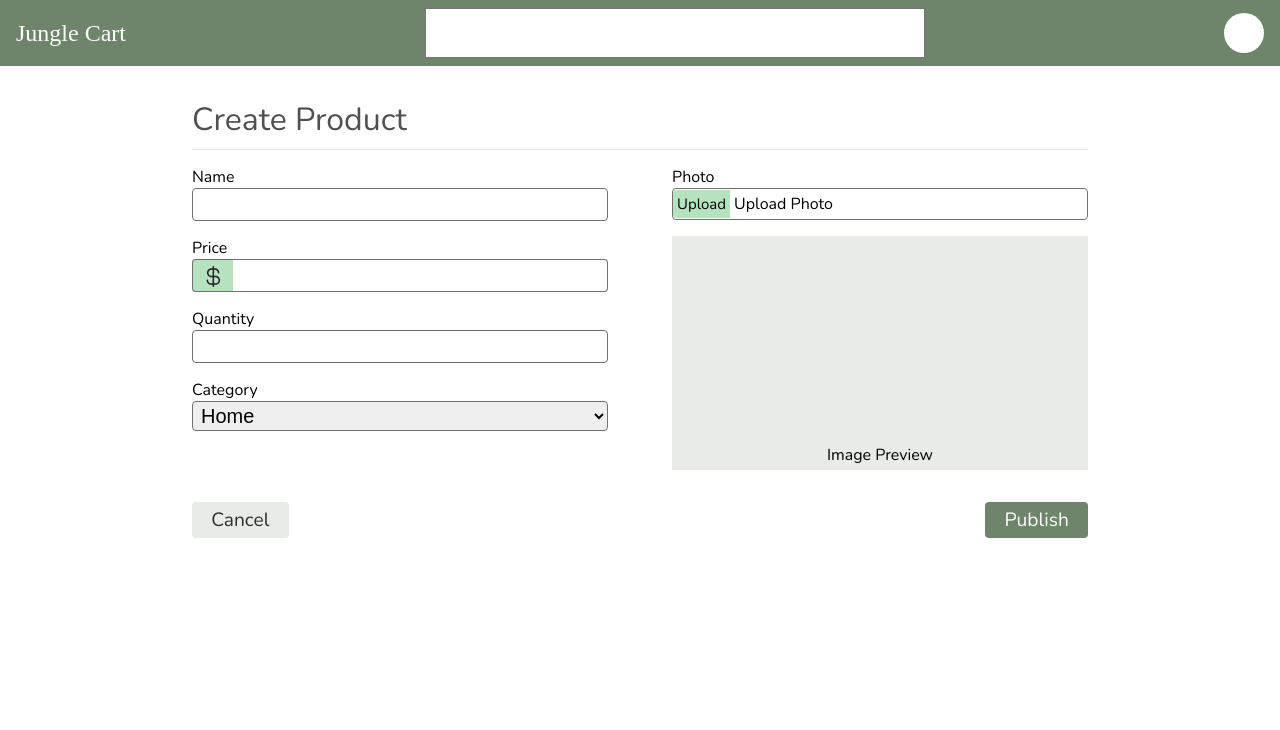
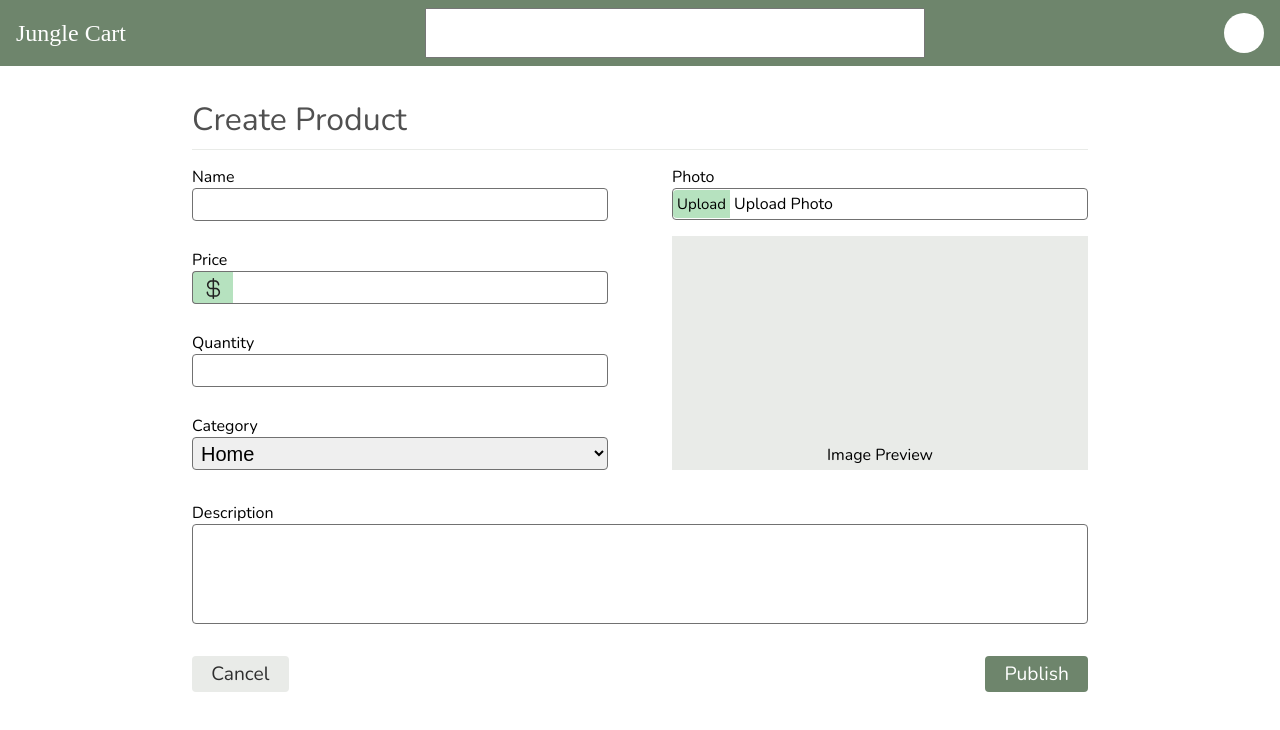
Before and after one commit to CPSC319-2022/JungleCart, a Next.js app in the folder frontend/: page /products/new in a window 1280 px wide. Shown: the top 730 px of the page. Built offline with nearby package versions, Linux system fonts and the light colour scheme; a web font is replaced by a local one.

Commit message:
Added description field

```diff
--- a/frontend/src/components/organisms/form/Form.jsx
+++ b/frontend/src/components/organisms/form/Form.jsx
@@ -1,27 +1,27 @@
 import { ImageInput } from '@/components/atoms/imageInput/ImageInput'
 import Image from 'next/image'
-import React, { useState } from 'react'
+import React from 'react'
 import styles from "./Form.module.css"
 import dollor from "@/assets/price.svg"
 
 export const Form = ({product, setProduct}) => {
 
     const handleChange = (e) => {
+        console.log("change")
         const field = e.target.id;
         if (field === "price" || field === "quantity") {
             setProduct(product => ({...product, [field]: e.target.valueAsNumber}))
             return;
         }
-        if (field === "name" || field === "category") {
+        if (field === "name" || field === "category" || field === "description") {
             setProduct(product => ({...product, [field]: e.target.value}))
             return;
         }
     }
 
-    console.log({product})
-
   return (
     <form className={styles.form}>
+        <div className={styles.metaRow}>
             <div className={styles.col}>
                 <div className={styles.inputGroup}>
                     <label htmlFor="name">Name</label>
@@ -55,6 +55,13 @@ export const Form = ({product, setProduct}) => {
                 <ImageInput image={product.photo}
                 updateImage={(img) => setProduct(product => ({...product, photo: img}))} />
             </div>
+        </div>
+        <div className={styles.row}>
+            <div className={styles.inputGroup}>
+                <label htmlFor='description'>Description</label>
+                <textarea id="description" value={product.description} onChange={handleChange} />
+            </div>
+        </div>
     </form>
   )
 }
--- a/frontend/src/components/organisms/form/Form.module.css
+++ b/frontend/src/components/organisms/form/Form.module.css
@@ -1,4 +1,10 @@
 .form {
+    display: flex;
+    flex-direction: column;
+    gap: 2rem;
+}
+
+.metaRow {
     display: grid;
     grid-template-columns: 1fr;
     gap: 2rem;
@@ -8,9 +14,22 @@
     display: flex;
     flex-direction: column;
     gap: 1rem;
+    justify-content: space-between;
 }
 
 .inputGroup :where(input, select) {
+    display: block;
+    width: 100%;
+    font-size: 1.25rem;
+    padding: 2px 4px;
+    border: 1px solid var(--gray-medium);
+    border-radius: 4px;
+    height: 33px;
+}
+
+.inputGroup textarea {
+    resize: none;
+    height: 200px;
     display: block;
     width: 100%;
     font-size: 1.25rem;
@@ -48,8 +67,11 @@
 }
 
 @media (width >= 768px) {
-    .form {
+    .metaRow {
         grid-template-columns: 1fr 1fr;
         gap: 4rem;
     }
+    .inputGroup textarea {
+        height: 100px;
+    }
 }
--- a/frontend/src/pages/products/new.jsx
+++ b/frontend/src/pages/products/new.jsx
@@ -13,6 +13,7 @@ const CreateProductPage = () => {
     quantity: 0,
     category: "home",
     photo: null,
+    description: ""
   }
   const [product, setProduct] = useState(initialProduct)
 
--- a/frontend/src/styles/globals.css
+++ b/frontend/src/styles/globals.css
@@ -27,7 +27,7 @@
   margin: 0;
 }
 
-body, button, input {
+body, button, input, textarea {
   font-family: var(--font-family-text);
 }
 
```
Lines whose indentation alone changed are shown as unchanged.
